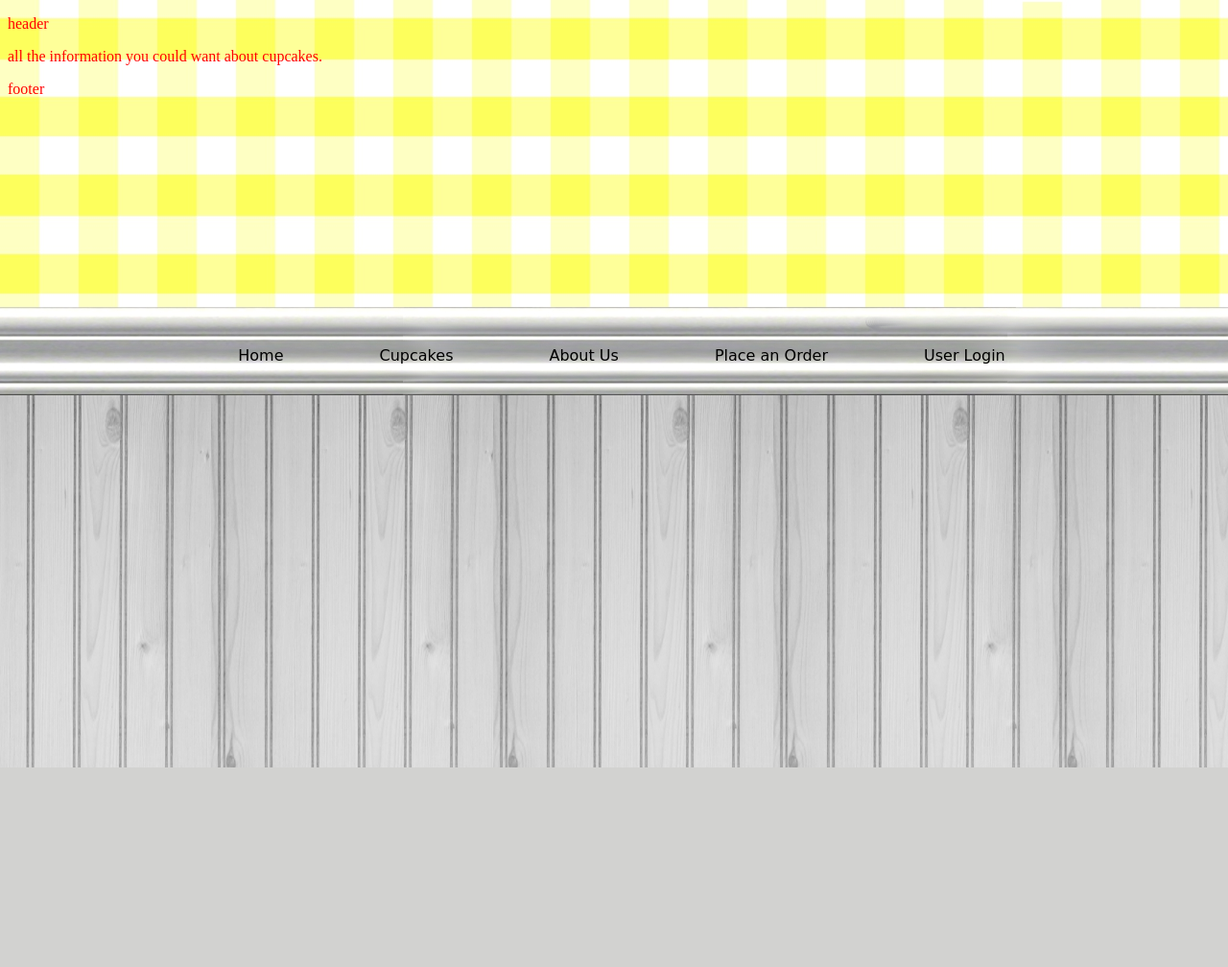
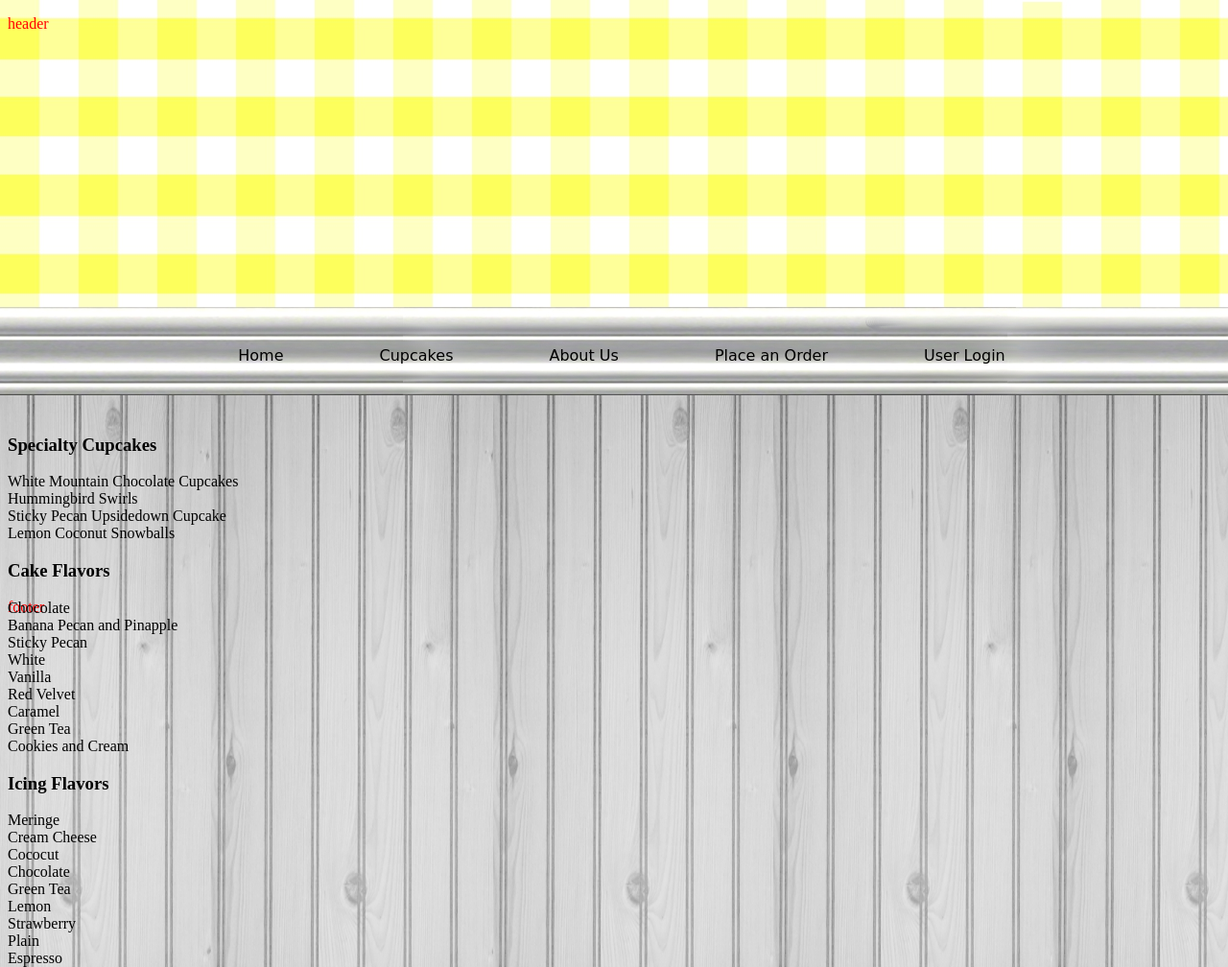
Before and after one commit to SkotBotCambo/INFO-2300-FP-repository, a PHP site: page /cupcakes.php in a window 1280 px wide. Shown: the whole page at 96% size. Before the commit the page ends 800 px from the top, so only its background shows below. Run offline with PHP 8.4, Linux system fonts and the light colour scheme.

Commit message:
Cupcake category information

```diff
--- a/first_draft/cupcakes.php
+++ b/first_draft/cupcakes.php
@@ -14,8 +14,36 @@ session_start();
     include("includes/navbar.php");
 
     ?>
-    <p>all the information you could want about cupcakes.</p>
-
+    <div id="browseform">
+        <h3>Specialty Cupcakes</h3>
+        <p>White Mountain Chocolate Cupcakes<br />
+        Hummingbird Swirls<br/>
+        Sticky Pecan Upsidedown Cupcake<br/>
+        Lemon Coconut Snowballs<br/>
+        </p>
+        <h3>Cake Flavors</h3>
+        <p>Chocolate<br/>
+        Banana Pecan and Pinapple<br/>
+        Sticky Pecan<br/>
+        White<br/>
+        Vanilla<br/>
+        Red Velvet<br/>
+        Caramel<br/>
+        Green Tea<br/>
+        Cookies and Cream<br/>
+        </p>
+        <h3>Icing Flavors</h3>
+        <p>Meringe<br/>
+        Cream Cheese<br/>
+        Cococut<br/>
+        Chocolate<br/>
+        Green Tea<br/>
+        Lemon<br/>
+        Strawberry<br/>
+        Plain<br/>
+        Espresso<br/>
+        </p>
+    </div>
     <?php
     include("includes/footer.php");
     ?>
--- a/first_draft/style/style.css
+++ b/first_draft/style/style.css
@@ -31,3 +31,12 @@ width:1280px;
     top:420px;
     padding: 0 0 50px 0;
 }
+
+
+/* cupcakes page */
+#browseform {
+    width:300px;
+    position:relative;
+    top:400px;
+    color:#000000;
+}
```
